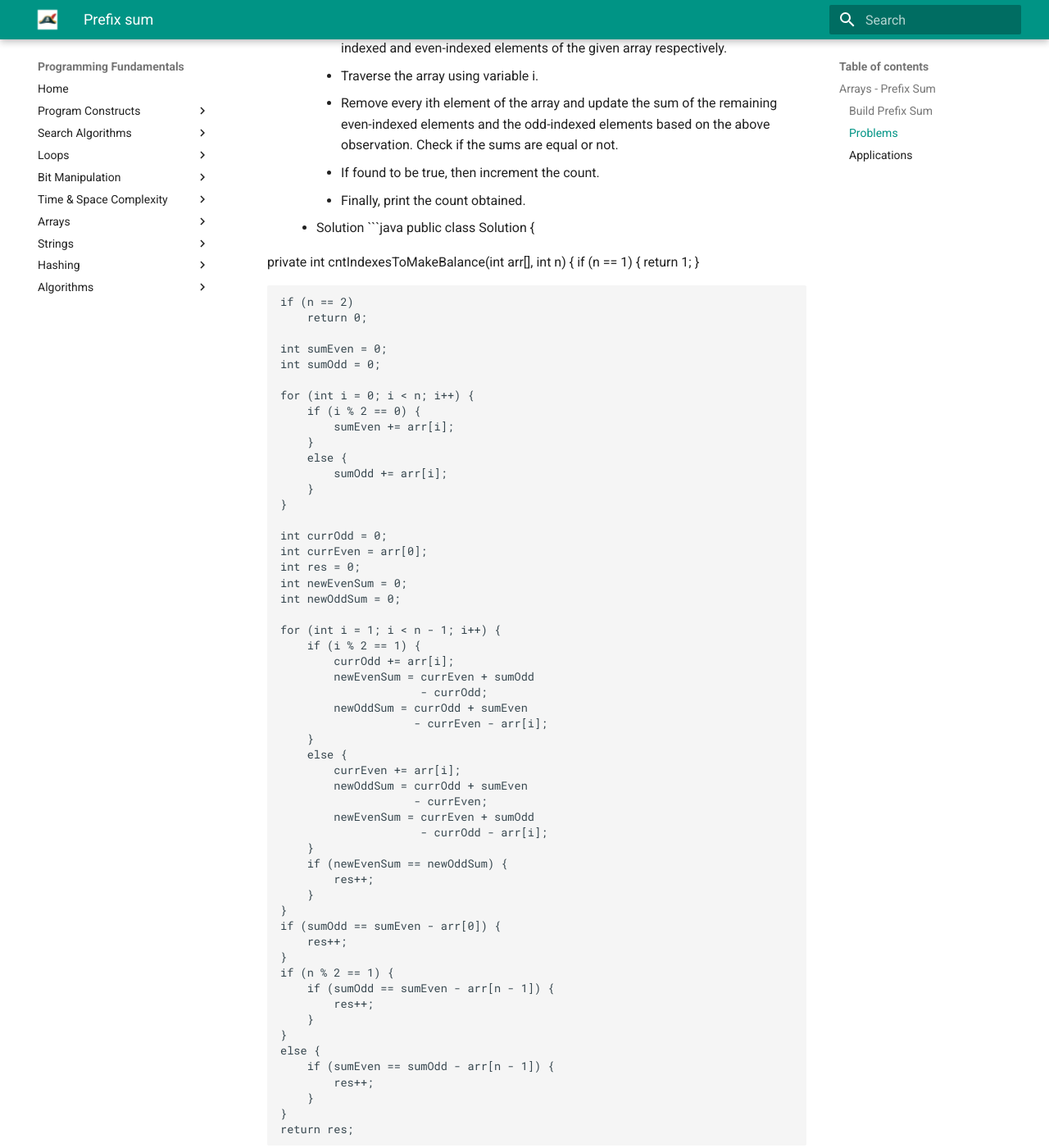
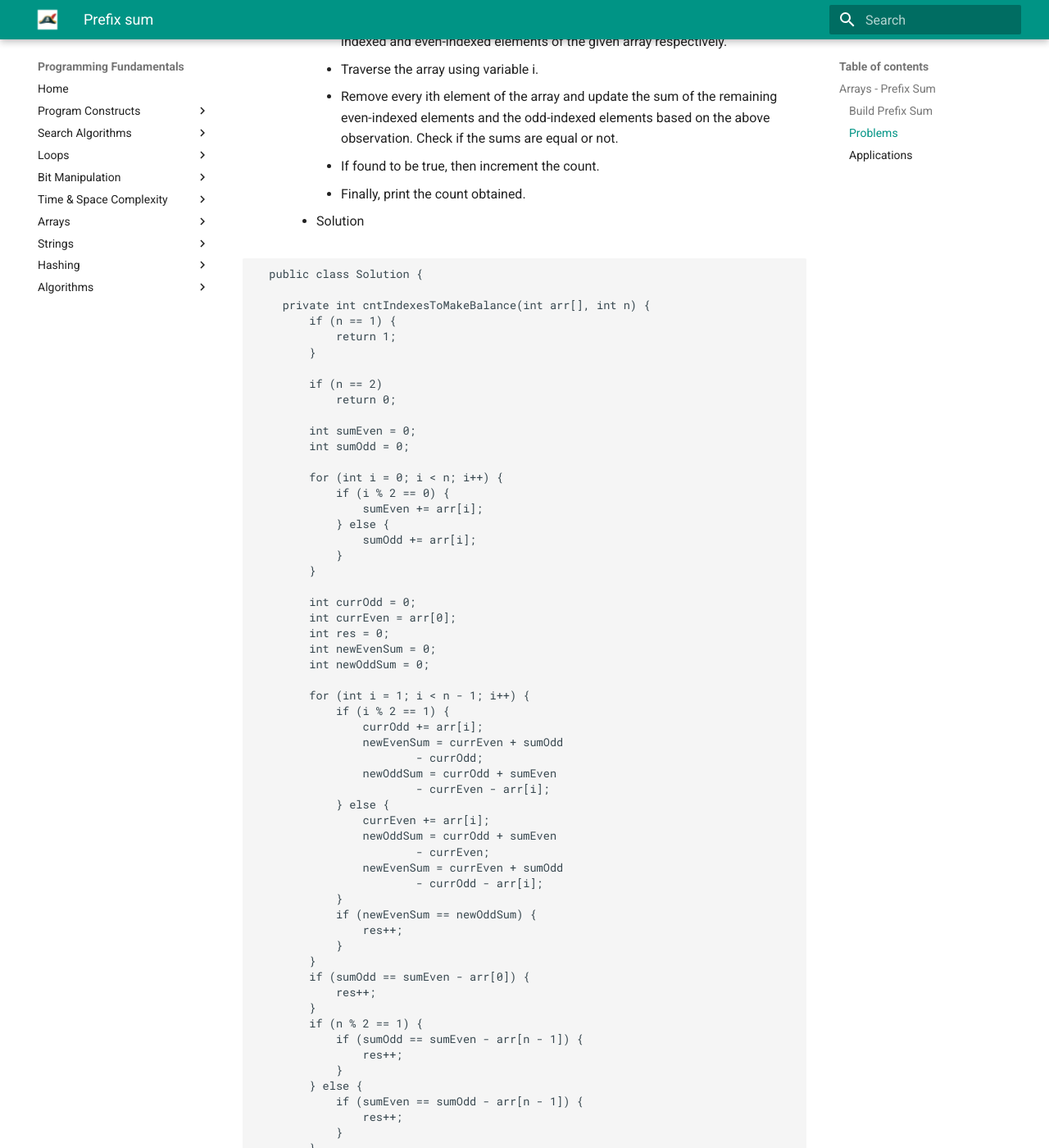
Before and after one commit to santosh-1987/programming-fundamentals, an MkDocs documentation site: the page built from docs/arrays/prefix_sum.md, in a window 1280 px wide and 1400 px high, scrolled down 3956 px. Shown: the whole window at 82% size. Built offline with MkDocs 1.6.1 and Material for MkDocs 9.7.7, drawn with Linux system fonts in a browser that asks for light colours; the version menu is left out; some of the changed lines change nothing that is shown; some of the changed text lies outside the part shown.

Commit message:
Added Prefix Sum Technique

````diff
--- a/docs/arrays/prefix_sum.md
+++ b/docs/arrays/prefix_sum.md
@@ -39,7 +39,7 @@
       ![optimized_ei](../assets/images/arrays/optimized_ei.png)
 
 ```java
-  // Java Solution
+// Java Solution
 public class Solution {
     public int solve(int[] A) {
         long sum1 = 0;
@@ -61,7 +61,7 @@
 ```
 
 ```python
-  # Python
+# Python
   class Solution:
     # @param A : list of integers
     # @return an integer
@@ -91,11 +91,11 @@
             - If found to be true, then increment the count.
             - Finally, print the count obtained.
         - Solution
-  ```java
+
+```java
   public class Solution {
 
-    private int cntIndexesToMakeBalance(int arr[], int n)
-    {
+    private int cntIndexesToMakeBalance(int arr[], int n) {
         if (n == 1) {
             return 1;
         }
@@ -109,8 +109,7 @@
         for (int i = 0; i < n; i++) {
             if (i % 2 == 0) {
                 sumEven += arr[i];
-            }
-            else {
+            } else {
                 sumOdd += arr[i];
             }
         }
@@ -125,16 +124,15 @@
             if (i % 2 == 1) {
                 currOdd += arr[i];
                 newEvenSum = currEven + sumOdd
-                             - currOdd;
+                        - currOdd;
                 newOddSum = currOdd + sumEven
-                            - currEven - arr[i];
-            }
-            else {
+                        - currEven - arr[i];
+            } else {
                 currEven += arr[i];
                 newOddSum = currOdd + sumEven
-                            - currEven;
+                        - currEven;
                 newEvenSum = currEven + sumOdd
-                             - currOdd - arr[i];
+                        - currOdd - arr[i];
             }
             if (newEvenSum == newOddSum) {
                 res++;
@@ -147,8 +145,7 @@
             if (sumOdd == sumEven - arr[n - 1]) {
                 res++;
             }
-        }
-        else {
+        } else {
             if (sumEven == sumOdd - arr[n - 1]) {
                 res++;
             }
@@ -160,8 +157,54 @@
         int n = A.length;
         return cntIndexesToMakeBalance(A, n);
     }
-  }
-  ```
+}
+```
+
+```python
+# Python Solution
+class Solution:
+    # @param A : list of integers
+    # @return an integer
+    def solve(self, A):
+        n=len(A);
+        if n==1:
+            return 1
+        if n==2:
+            return 0
+        sumEven = 0
+        sumOdd = 0
+        for i in range(n) :
+            if (i % 2 == 0) :
+                sumEven += A[i];
+
+            else :
+                sumOdd += A[i];
+        currOdd = 0
+        currEven = A[0]
+        res = 0
+        newEvenSum = 0
+        newOddSum = 0
+        for i in range(1,n-1):
+            if i%2 :
+                currOdd += A[i]
+                newEvenSum = currEven + sumOdd- currOdd
+                newOddSum = currOdd + sumEven - currEven - A[i]
+            else :
+                currEven += A[i]
+                newOddSum = currOdd + sumEven  - currEven
+                newEvenSum = currEven + sumOdd - currOdd -A[i]
+            if (newEvenSum == newOddSum) :
+                res+=1
+        if (sumOdd == sumEven - A[0]) :
+            res+=1
+        if (n % 2 == 1) :
+            if (sumOdd == sumEven - A[n - 1]) :
+                res+=1
+        else :
+            if (sumEven == sumOdd - A[n - 1]) :
+                res+=1
+        return res
+```
 
 ### Applications
 
````
